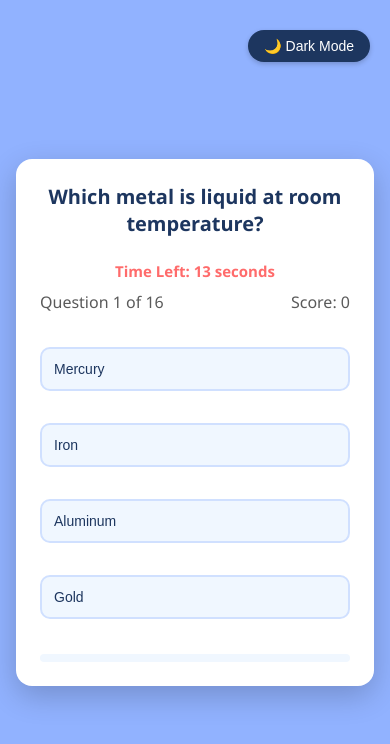
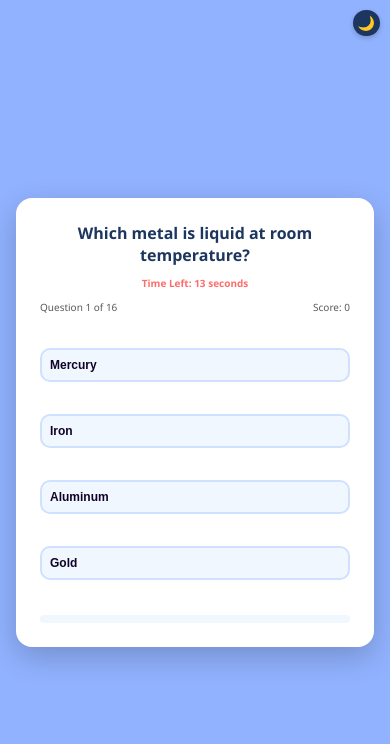
Before and after one commit to preeti1103/quiz-game, a plain HTML site: page public/index.html in a window 390 px wide. Both pictures are taken after a click on the button "Start Quiz". Drawn offline with Linux system fonts and the light colour scheme.

Commit message:
fix: update layout and dark mode button position

```diff
--- a/public/index.html
+++ b/public/index.html
@@ -5,6 +5,7 @@
     <title>
         Quiz Game
     </title>
+    <meta name="viewport" content="width=device-width, initial-scale=1.0">
     <link rel="stylesheet" href="style.css">
 </head>
 
--- a/public/script.js
+++ b/public/script.js
@@ -373,17 +373,17 @@ darkModeButton.onclick = function () {
     document.body.classList.toggle("dark-mode");
     if (document.body.classList.contains("dark-mode")) {
         localStorage.setItem("quizDarkMode", "enabled");
-        darkModeButton.textContent = "☀️ Light Mode";
+        darkModeButton.textContent = "☀️";
     } else {
         localStorage.setItem("quizDarkMode", "disabled");
-        darkModeButton.textContent = "🌙 Dark Mode";
+        darkModeButton.textContent = "🌙";
     }
 };
 
 // Check if dark mode was enabled before
 if (localStorage.getItem("quizDarkMode") === "enabled") {
     document.body.classList.add("dark-mode");
-    darkModeButton.textContent = "☀️ Light Mode";
+    darkModeButton.textContent = "☀️";
 } else {
-    darkModeButton.textContent = "🌙 Dark Mode";
+    darkModeButton.textContent = "🌙";
 }
--- a/public/style.css
+++ b/public/style.css
@@ -179,17 +179,17 @@ button:hover {
 
 /* Dark mode toggle button */
 .dark-mode-toggle {
-    position: fixed;
-    top: 20px;
-    right: 20px;
+    position: absolute;
+    top: 0px;
+    right: 10px;
     background: #1d365f;
     color: white;
     border: none;
-    border-radius: 20px;
-    padding: 8px 16px;
+    border-radius: 50px;
+    padding: 10px 10px;
     font-size: 14px;
     cursor: pointer;
-    z-index: 1000;
+    z-index: 100;
     box-shadow: 0 2px 5px rgba(0, 0, 0, 0.2);
     transition: all 0.3s ease;
 }
@@ -321,20 +321,52 @@ body.dark-mode #result-message {
     }
 
     #start-screen h1 {
-        font-size: 32px;
+        font-size: 28px;
+    }
+
+    #start-screen p {
+        font-size: 15px;
+    }
+
+    #quiz-screen {
+        height: 20%;
+        min-height: 20%;
+    }
+
+    .quiz-info {
+        font-size: 10px;
     }
 
     #question-text {
-        font-size: 20px;
+        font-size: 16px;
+        margin-bottom: 10px;
+        font-weight: bold;
     }
 
     .answer-button {
-        padding: 12px;
-        font-size: 14px;
+        padding: 8px;
+        font-size: 12px;
+        color: #100327;
+        font-weight: bold;
     }
 
-    button {
-        padding: 12px 25px;
-        font-size: 16px;
+    .timer {
+        font-size: 10px;
+        color: #ff6b6b;
+        font-weight: bold;
+        margin-top: 0px;
     }
+
+    #start-button {
+        font-size: 14px;
+        padding: 10px 15px;
+    }
+
+    .dark-mode-toggle {
+        padding: 5px 5px;
+        border-radius: 50px;
+        top: 0px;
+        right: 10px;
+    }
+
 }
```
